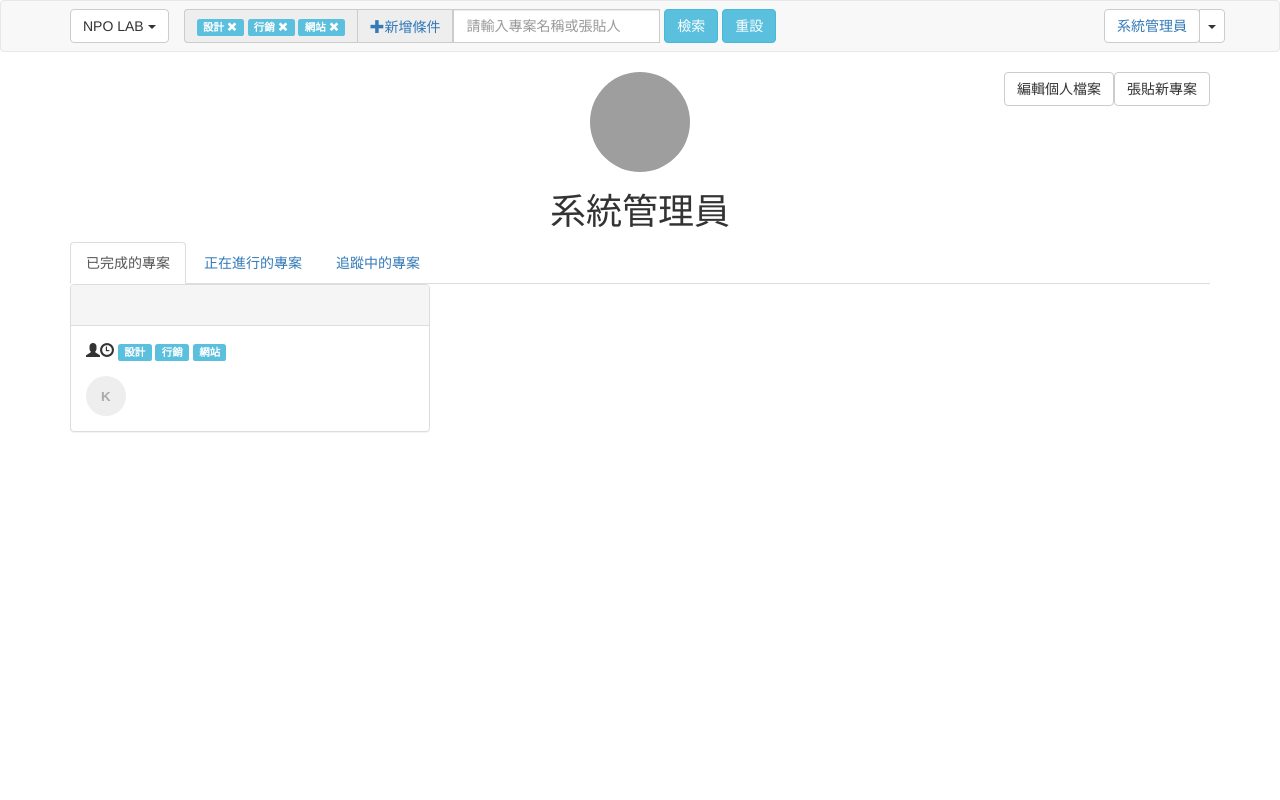
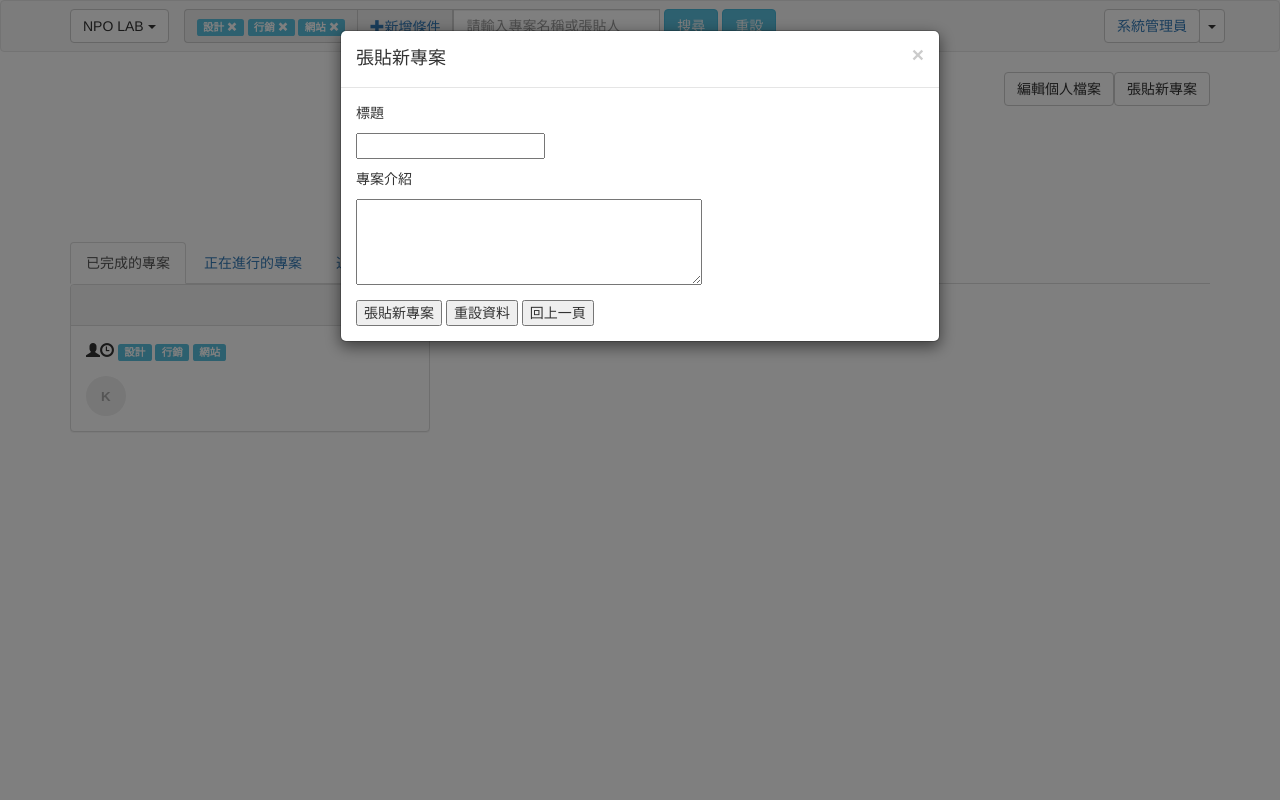
Before and after one commit to octopluzchang/npo, a PHP site: page /profile.php in a window 1280 px wide, after a click on "張貼新專案". Run offline with PHP 8.4, Linux system fonts and the light colour scheme; a user stored in the database is signed in; data comes from the database, SQL or seed files in the repository; data that the repository does not hold is empty; some libraries are stand-ins or nearby versions; grey boxes are pictures that could not be loaded.

Commit message:
Update minor problems

```diff
--- a/board_post.php
+++ b/board_post.php
@@ -60,15 +60,15 @@ if (isset($_POST["action"]) && ($_POST["action"] == "add")) {
 						<input type="text" class="span3" name="boardsubject" id="boardsubject" required="required">
 					</p>
 					<p>
-						塗鴉內容
+						專案介紹
 					</p>
 					<p>
-						<textarea name="boardcontent" id="boardcontent" class="span3" cols="8" rows="8"></textarea>
+						<textarea name="boardcontent" id="boardcontent" class="span3" cols="40" rows="4"></textarea>
 					</p>
 
 						<div class="sumit">
 							<input name="action" type="hidden" id="action" value="add">
-							<input type="submit" name="button" id="button" value="送出留言">
+							<input type="submit" name="button" id="button" value="張貼新專案">
 							<input type="reset" name="button2" id="button2" value="重設資料">
 							<input type="button" name="button3" id="button3" value="回上一頁" onClick="window.history.back();">
 						</div>
--- a/navbar.php
+++ b/navbar.php
@@ -26,7 +26,7 @@
 				<input name="type" type="hidden" value="xxxx" />
 				<!-- 隱藏數值 -->
 			</div>
-			<input name="ok" class="btn btn-info" type="submit" value="檢索" />
+			<input name="ok" class="btn btn-info" type="submit" value="搜尋" />
 			<input name="retype" class="btn btn-info" type="reset" value="重設" />
 		</form>
 		<div id="userStatus">
--- a/navbar_login.php
+++ b/navbar_login.php
@@ -26,7 +26,7 @@
 				<input name="type" type="hidden" value="xxxx" />
 				<!-- 隱藏數值 -->
 			</div>
-			<input name="ok" class="btn btn-info" type="submit" value="檢索" />
+			<input name="ok" class="btn btn-info" type="submit" value="搜尋" />
 			<input name="retype" class="btn btn-info" type="reset" value="重設" />
 		</form>
 		<div id="userStatus">
--- a/profile.php
+++ b/profile.php
@@ -290,6 +290,7 @@ $row_RecMember = mysql_fetch_assoc($RecMember);
 		</div>
 	</div>
 </div>
+<?php include("board_post.php");?>
 
         	</div>
     	</div>
```
